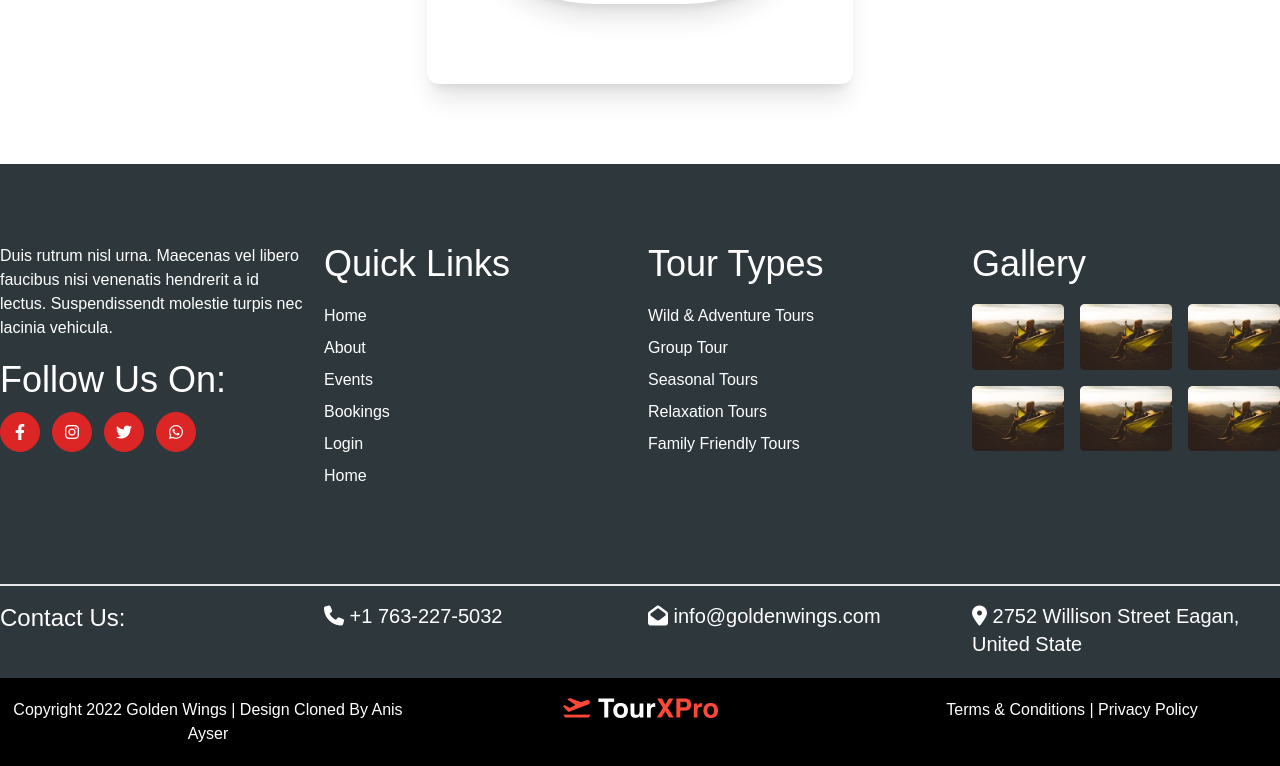
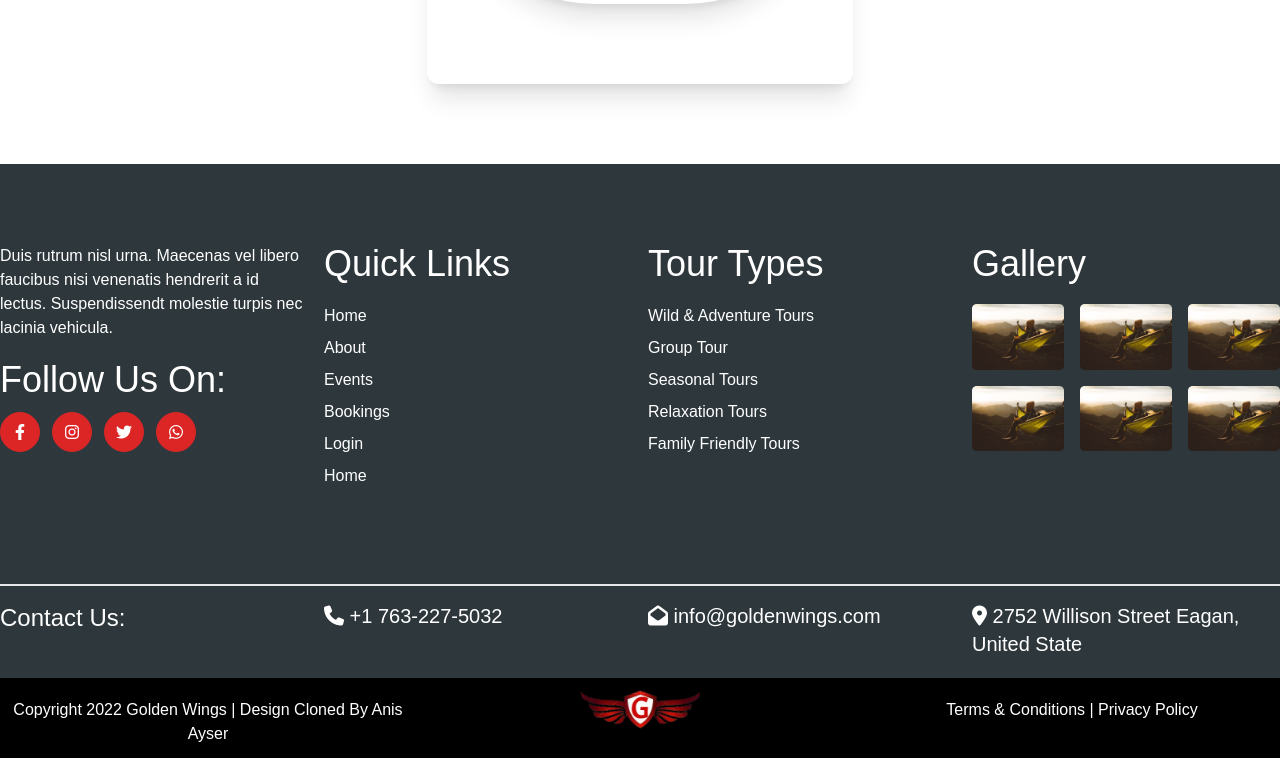
Before and after one commit to anisayser/golden-wings, a React (Create React App) app: page /login in a window 1280 px wide. Shown: the part 624-1390 px from the top of the page. Built offline with nearby package versions, Linux system fonts and the light colour scheme; no server answers.

Commit message:
logo fabicon added

```diff
--- a/src/components/AllHeaders/MenuHeader/MenuHeader.js
+++ b/src/components/AllHeaders/MenuHeader/MenuHeader.js
@@ -3,7 +3,7 @@ import React, { useState } from 'react';
 import { useAuthState } from 'react-firebase-hooks/auth';
 import { Link, NavLink } from 'react-router-dom';
 import auth from '../../../firebaseInit';
-import logo from '../../../images/logo-w.png';
+import logo from '../../../images/newLogo.png';
 import toast, { Toaster } from 'react-hot-toast';
 const MenuHeader = () => {
     const [user] = useAuthState(auth);
--- a/src/components/Footer/Footer.js
+++ b/src/components/Footer/Footer.js
@@ -1,7 +1,7 @@
 import React from 'react';
 import { Link } from 'react-router-dom';
 import fg from '../../images/fg-1.png';
-import logo from '../../images/logo-w.png';
+import logo from '../../images/newLogo.png';
 import './Footer.css';
 
 
@@ -83,14 +83,14 @@ const Footer = () => {
                 </div>
             </div>
 
-            <div className='bg-black py-5'>
+            <div className='bg-black pt-5 pb-3'>
                 <div className="container mx-auto">
                     <div className="grid grid-cols-3 gap-4 text-center">
                         <div>
                             <p>Copyright 2022 Golden Wings | Design Cloned By Anis Ayser</p>
                         </div>
                         <div>
-                            <img className='mx-auto' src={logo} alt="" />
+                            <img className='mx-auto h-10 -mt-2' src={logo} alt="" />
                         </div>
                         <div>
                             <p><Link to='/'>Terms & Conditions</Link> | <Link to='/'>Privacy Policy</Link></p>
```
Also changed, not shown: src/images/newLogo.png (added), 1 other file (tests, documents, lock files or other folders).
